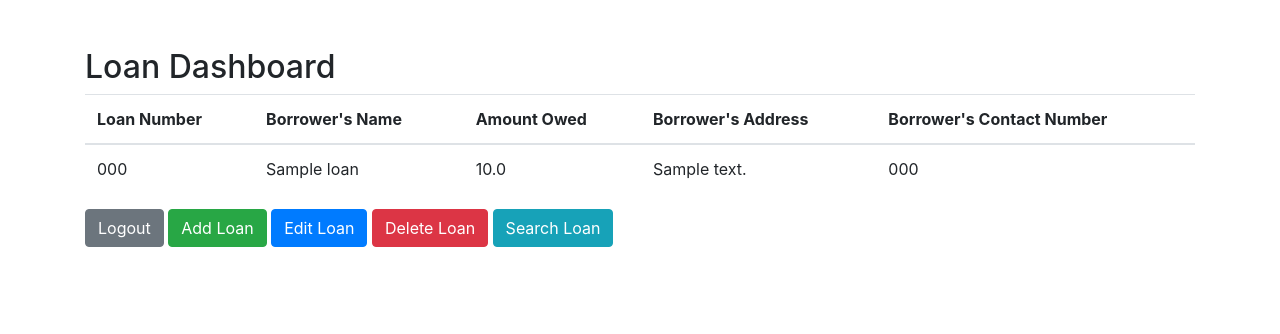
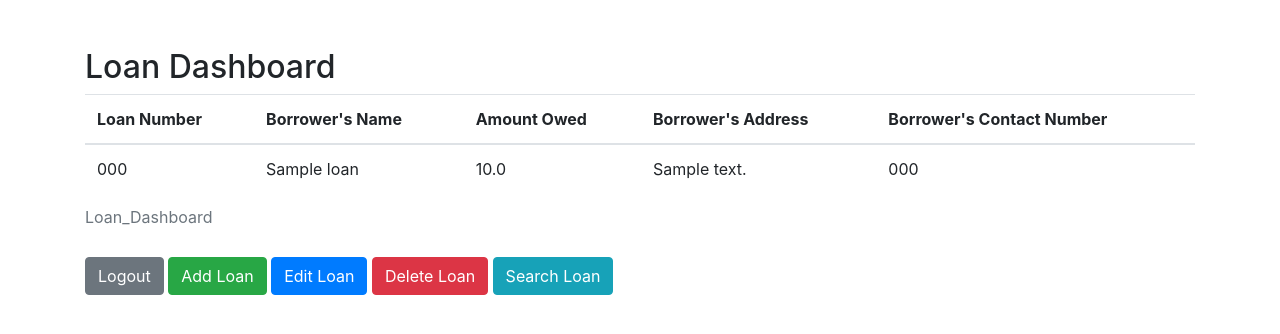
Before and after one commit to Spinal-Tap369/Debt-Collection, a Flask app: page /loan_dashboard in a window 1280 px wide. Shown: the top 334 px of the page. Run offline with Flask 3, Linux system fonts and the light colour scheme; the first user in the database is signed in; tables that the repository leaves empty hold one stand-in row (Sample ...); some libraries are stand-ins or nearby versions.

Commit message:
Added description to the User_Dashboard and Loan_Dashboard table

```diff
--- a/templates/loan_dashboard.html
+++ b/templates/loan_dashboard.html
@@ -12,6 +12,7 @@
 <div class="container mt-5">
     <h2>Loan Dashboard</h2>
     <table class="table">
+        <caption>Loan_Dashboard</caption>
         <thead>
         <tr>
             <th>Loan Number</th>
--- a/templates/sysadmin.html
+++ b/templates/sysadmin.html
@@ -15,6 +15,7 @@
 
         {% if users %}
             <table class="table">
+                <caption>User_Dashboard</caption>
                 <thead>
                     <tr>
                         <th scope="col">Username</th>
```
